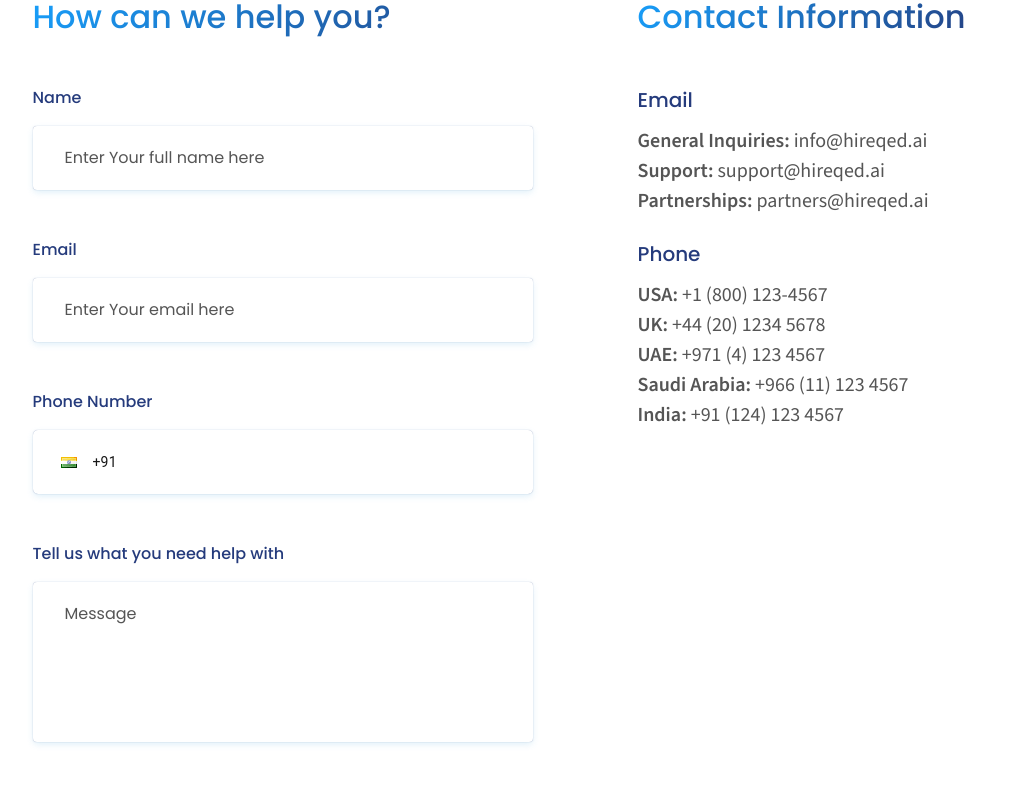
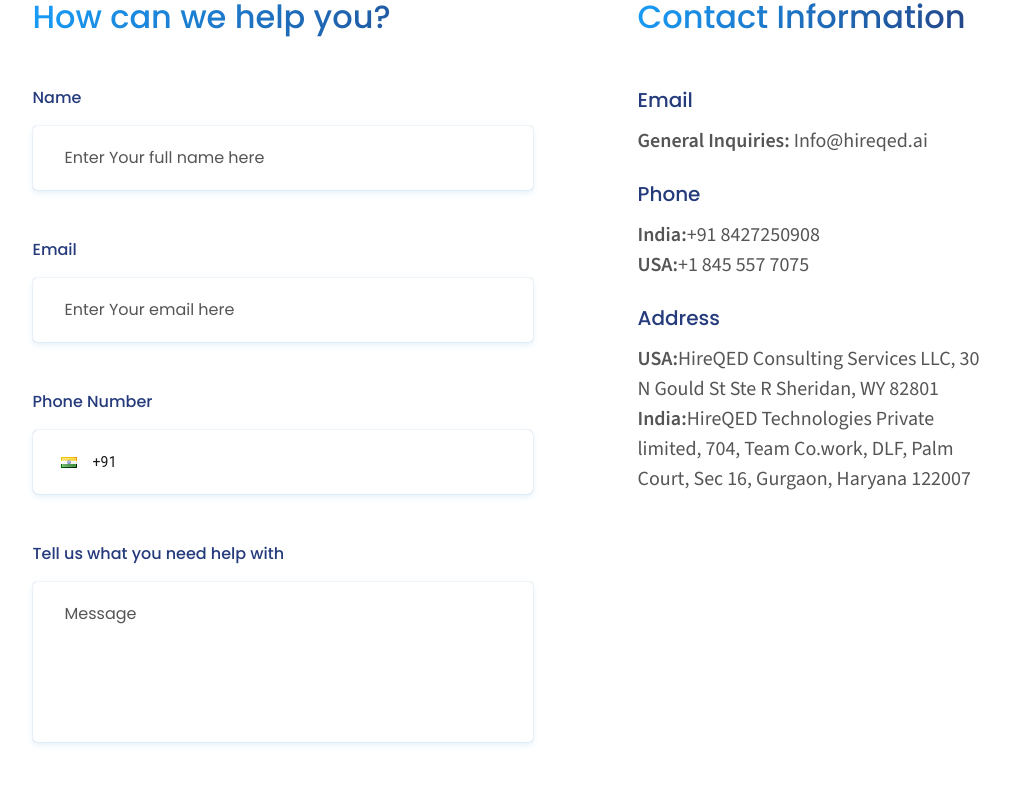
Before and after one commit to Harshad812/hireqed, a Next.js app: page /contact-us in a window 1280 px wide. Shown: the part 660-1448 px from the top of the page, without its empty margins (130-1140 px from the left). Built offline with nearby package versions, Linux system fonts and the light colour scheme.

Commit message:
Fixed design issues

```diff
--- a/src/components/ContactUs/ContactUsForm/index.tsx
+++ b/src/components/ContactUs/ContactUsForm/index.tsx
@@ -164,16 +164,16 @@
                   <ul className="xl:*:text-xl sm:text-lg text-base xl:*:leading-[30px] *:font-normal *:font-source *:text-gray-600">
                     <li>
                       <span className="font-semibold">General Inquiries:</span>{" "}
-                      info@hireqed.ai
+                      Info@hireqed.ai
                     </li>
-                    <li>
+                    {/* <li>
                       <span className="font-semibold">Support:</span>{" "}
                       support@hireqed.ai
                     </li>
                     <li>
                       <span className="font-semibold">Partnerships:</span>{" "}
                       partners@hireqed.ai
-                    </li>
+                    </li> */}
                   </ul>
                 </div>
                 <div className="flex flex-col gap-3">
@@ -182,24 +182,29 @@
                   </h6>
                   <ul className="xl:*:text-xl sm:text-lg text-base xl:*:leading-[30px] *:font-normal *:font-source *:text-gray-600">
                     <li>
-                      <span className="font-semibold">USA:</span> +1 (800)
-                      123-4567
+                      <span className="font-semibold">India:</span>
+                      +91 8427250908
                     </li>
                     <li>
-                      <span className="font-semibold">UK:</span> +44 (20) 1234
-                      5678
+                      <span className="font-semibold">USA:</span>
+                      +1 845 557 7075
+                    </li>
+                  </ul>
+                </div>
+                <div className="flex flex-col gap-3">
+                  <h6 className="text-primary-400 text-xl font-medium">
+                    Address
+                  </h6>
+                  <ul className="xl:*:text-xl sm:text-lg text-base xl:*:leading-[30px] *:font-normal *:font-source *:text-gray-600">
+                    <li>
+                      <span className="font-semibold">USA:</span>
+                      HireQED Consulting Services LLC, 30 N Gould St Ste R
+                      Sheridan, WY 82801
                     </li>
                     <li>
-                      <span className="font-semibold">UAE:</span> +971 (4) 123
-                      4567
-                    </li>
-                    <li>
-                      <span className="font-semibold">Saudi Arabia:</span> +966
-                      (11) 123 4567
-                    </li>
-                    <li>
-                      <span className="font-semibold">India:</span> +91 (124)
-                      123 4567
+                      <span className="font-semibold">India:</span>
+                      HireQED Technologies Private limited, 704, Team Co.work,
+                      DLF, Palm Court, Sec 16, Gurgaon, Haryana 122007
                     </li>
                   </ul>
                 </div>
--- a/src/components/Header/index.tsx
+++ b/src/components/Header/index.tsx
@@ -35,7 +35,7 @@
       href: "/about-us",
     },
     {
-      name: "Hire Talent",
+      name: "Hire Resources",
       href: "/hire-from-us",
     },
     {
--- a/src/components/MapSection/index.tsx
+++ b/src/components/MapSection/index.tsx
@@ -1,5 +1,11 @@
-import { Button } from "@/components/Button";
-import { AfricaMap, AsiaMap, EuropeMap, MapImage, MiddleEastMap, NorthAmericaMap } from "@/images";
+import {
+  AfricaMap,
+  AsiaMap,
+  EuropeMap,
+  MapImage,
+  MiddleEastMap,
+  NorthAmericaMap,
+} from "@/images";
 import Image from "next/image";
 
 interface MapSectionProps {
@@ -14,7 +20,9 @@
         <div className="container">
           <div className="flex flex-col 2xl:gap-16 xl:gap-14 lg:gap-12 md:gap-10 gap-8">
             <div className="flex flex-col xl:gap-12 md:gap-11 gap-10">
-              <h2 className="2xl:text-5xl lg:text-4xl sm:text-3xl text-2xl 2xl:leading-[62px] inline-block font-semibold text-center bg-primary-gradient bg-clip-text text-fill-transparent">{title}</h2>
+              <h2 className="2xl:text-5xl lg:text-4xl sm:text-3xl text-2xl 2xl:leading-[62px] inline-block font-semibold text-center bg-primary-gradient bg-clip-text text-fill-transparent">
+                {title}
+              </h2>
               <div className="w-full max-w-[775px] mx-auto text-center">
                 <p className="text-gray-600 xl:text-xl md:text-lg text-base font-normal font-source">
                   {description}
@@ -43,8 +51,12 @@
                     </div>
                     <div className="absolute 2xl:top-[108px] lg:top-[70px] sm:top-[50px] top-[20px] 2xl:left-[88px] lg:left-[68px] sm:left-[50px] left-[20px]">
                       <div className="flex flex-col gap-0.5 bg-white shadow-lg hover:shadow-xl transition-all duration-300 ease-in rounded xl:px-8 lg:px-5 px-4 xl:py-4 py-3 w-full 2xl:max-w-[280px] xl:max-w-[250px] sm:max-w-[210px] max-w-[188px] ">
-                        <h2 className="text-primary-400 font-medium xl:text-xl lg:text-lg text-base capitalize">North America</h2>
-                        <p className="text-gray-600 font-normal font-source xl:text-base lg:text-sm text-xs xl:leading-5">United States of America and Canada</p>
+                        <h2 className="text-primary-400 font-medium xl:text-xl lg:text-lg text-base capitalize">
+                          North America
+                        </h2>
+                        <p className="text-gray-600 font-normal font-source xl:text-base lg:text-sm text-xs xl:leading-5">
+                          United States of America and Canada
+                        </p>
                       </div>
                     </div>
                   </div>
@@ -59,8 +71,12 @@
                     </div>
                     <div className="absolute 2xl:bottom-[135px] xl:bottom-[105px] lg:bottom-[85px] sm:bottom-[345px] bottom-[275px] 2xl:left-[367px] xl:left-[315px] lg:left-[265px] sm:left-[160px] left-[120px]">
                       <div className="flex flex-col gap-0.5 bg-white shadow-lg hover:shadow-xl transition-all duration-300 ease-in rounded xl:px-8 lg:px-5 px-4 xl:py-4 py-3 w-full 2xl:max-w-[280px] xl:max-w-[250px] sm:max-w-[210px] max-w-[188px] ">
-                        <h2 className="text-primary-400 font-medium xl:text-xl lg:text-lg text-base capitalize">Africa</h2>
-                        <p className="text-gray-600 font-normal font-source xl:text-base lg:text-sm text-xs xl:leading-5">South Africa, Nigeria and Botswana</p>
+                        <h2 className="text-primary-400 font-medium xl:text-xl lg:text-lg text-base capitalize">
+                          Africa
+                        </h2>
+                        <p className="text-gray-600 font-normal font-source xl:text-base lg:text-sm text-xs xl:leading-5">
+                          South Africa, Nigeria and Botswana
+                        </p>
                       </div>
                     </div>
                   </div>
@@ -75,8 +91,12 @@
                     </div>
                     <div className="absolute 2xl:top-[210px] xl:top-[165px] lg:top-[115px] sm:top-[45px] top-[15px] 2xl:left-[448px] xl:left-[378px] lg:left-[288px] sm:left-[48px] left-[20px]">
                       <div className="flex flex-col gap-0.5 bg-white shadow-lg hover:shadow-xl transition-all duration-300 ease-in rounded xl:px-8 lg:px-5 px-4 xl:py-4 py-3 w-full 2xl:max-w-[280px] xl:max-w-[250px] sm:max-w-[210px] max-w-[188px] ">
-                        <h2 className="text-primary-400 font-medium xl:text-xl lg:text-lg text-base capitalize">Europe</h2>
-                        <p className="text-gray-600 font-normal font-source xl:text-base lg:text-sm text-xs xl:leading-5">UK, Germany, Ireland and France</p>
+                        <h2 className="text-primary-400 font-medium xl:text-xl lg:text-lg text-base capitalize">
+                          Europe
+                        </h2>
+                        <p className="text-gray-600 font-normal font-source xl:text-base lg:text-sm text-xs xl:leading-5">
+                          UK, Germany, Ireland and France
+                        </p>
                       </div>
                     </div>
                   </div>
@@ -91,8 +111,12 @@
                     </div>
                     <div className="absolute 2xl:top-[326px] xl:top-[276px] lg:top-[225px] top-[0px] 2xl:right-[302px] xl:right-[270px] lg:right-[220px] right-[15px]">
                       <div className="flex flex-col gap-0.5 bg-white shadow-lg hover:shadow-xl transition-all duration-300 ease-in rounded xl:px-8 lg:px-5 px-4 xl:py-4 py-3 w-full 2xl:max-w-[280px] xl:max-w-[250px] sm:max-w-[210px] max-w-[188px] ">
-                        <h2 className="text-primary-400 font-medium xl:text-xl lg:text-lg text-base capitalize">Middle East</h2>
-                        <p className="text-gray-600 font-normal font-source xl:text-base lg:text-sm text-xs xl:leading-5">UAE, Saudi Arabia, Oman, Qatar and Kuwait</p>
+                        <h2 className="text-primary-400 font-medium xl:text-xl lg:text-lg text-base capitalize">
+                          Middle East
+                        </h2>
+                        <p className="text-gray-600 font-normal font-source xl:text-base lg:text-sm text-xs xl:leading-5">
+                          UAE, Saudi Arabia, Oman, Qatar and Kuwait
+                        </p>
                       </div>
                     </div>
                   </div>
@@ -107,21 +131,25 @@
                     </div>
                     <div className="absolute 2xl:bottom-[111px] xl:bottom-[100px] lg:bottom-[80px] sm:bottom-[160px] bottom-[120px] 2xl:right-[96px] xl:right-[90px] lg:right-[80px] sm:right-[160px] right-[115px]">
                       <div className="flex flex-col gap-0.5 bg-white shadow-lg hover:shadow-xl transition-all duration-300 ease-in rounded xl:px-8 lg:px-5 px-4 xl:py-4 py-3 w-full 2xl:max-w-[280px] xl:max-w-[250px] sm:max-w-[210px] max-w-[188px] ">
-                        <h2 className="text-primary-400 font-medium xl:text-xl lg:text-lg text-base capitalize">Asia</h2>
-                        <p className="text-gray-600 font-normal font-source xl:text-base lg:text-sm text-xs xl:leading-5">India, Singapore, Malaysia and Thailand</p>
+                        <h2 className="text-primary-400 font-medium xl:text-xl lg:text-lg text-base capitalize">
+                          Asia
+                        </h2>
+                        <p className="text-gray-600 font-normal font-source xl:text-base lg:text-sm text-xs xl:leading-5">
+                          India, Singapore, Malaysia and Thailand
+                        </p>
                       </div>
                     </div>
                   </div>
                 </div>
               </div>
-              <div className="flex justify-center">
+              {/* <div className="flex justify-center">
                 <Button
                   variant="fill"
                   label="See all locations"
                   type="submit"
                   className="sm:py-4 py-3 sm:px-12 px-8 sm:min-w-[240px] min-w-[180px] lg:text-base sm:text-sm text-xs leading-5 font-poppins font-medium sm:rounded-lg rounded text-white border-0 bg-accent-300 hover:bg-accent-200 transition-all duration-500 ease-in"
                 />
-              </div>
+              </div> */}
             </div>
           </div>
         </div>
--- a/src/constants/data.ts
+++ b/src/constants/data.ts
@@ -79,11 +79,8 @@
   MoneyBagIcon,
   EarthWithStandIcon,
   PointerArrow,
-  FacebookIcon,
   TwitterIcon,
-  InstagramIcon,
   LinkdinIcon,
-  YoutubeIcon,
 } from "@/components/Icons";
 
 export const titleData = [
@@ -187,7 +184,7 @@
     id: 2,
     title: "Analytics & AI Resources",
     description:
-      "Explore data-driven success by accessing top-tier analytics and AI talent to enhance your business decision-making process.",
+      "Explore data-driven success by accessing top-tier analytics and AI resources to enhance your business decision-making process.",
     imageSrc: AnalyticsLogo,
     imageAlt: "AI Illustration",
     buttonLabel: "Learn More",
@@ -242,7 +239,7 @@
     logo: rocketIcon,
     title: "Efficiency at Speed",
     description:
-      "Accelerate your hiring process and secure the right talent swiftly, allowing you to focus on driving your projects to success.",
+      "Accelerate your hiring process and secure the right resources swiftly, allowing you to focus on driving your projects to success.",
     stroke: true,
   },
   {
@@ -296,29 +293,29 @@
 ];
 
 export const socialMediaData = [
-  {
-    id: 1,
-    link: "/",
-    logo: FacebookIcon,
-  },
+  // {
+  //   id: 1,
+  //   link: "/",
+  //   logo: FacebookIcon,
+  // },
   {
     id: 2,
     link: "https://x.com/HireQEDai",
     logo: TwitterIcon,
   },
-  {
-    id: 3,
-    link: "/",
-    logo: InstagramIcon,
-  },
+  // {
+  //   id: 3,
+  //   link: "/",
+  //   logo: InstagramIcon,
+  // },
   {
     id: 4,
     link: "https://www.linkedin.com/company/hireqed-ai",
     logo: LinkdinIcon,
   },
-  {
-    id: 5,
-    link: "/",
-    logo: YoutubeIcon,
-  },
+  // {
+  //   id: 5,
+  //   link: "/",
+  //   logo: YoutubeIcon,
+  // },
 ];
--- a/src/container/AboutUs/index.tsx
+++ b/src/container/AboutUs/index.tsx
@@ -1,9 +1,4 @@
-import {
-  AboutUsSection,
-  BannerSection,
-  PromoSection,
-  TestimonialsSection,
-} from "@/components";
+import { AboutUsSection, BannerSection, PromoSection } from "@/components";
 import { OurCoreValues, OurCulture, OurSection } from "@/components/AboutUs";
 import { AboutUsHeroImage } from "@/images";
 
@@ -23,7 +18,7 @@
         withButton={false}
       />
       <OurCulture />
-      <TestimonialsSection />
+      {/* <TestimonialsSection /> */}
       <PromoSection />
     </div>
   );
--- a/src/container/HowItWorks/index.tsx
+++ b/src/container/HowItWorks/index.tsx
@@ -3,7 +3,6 @@
   ExperienceEfficiency,
   HiringJourney,
   PromoSection,
-  TestimonialsSection,
 } from "@/components";
 import { HireUsHeroImage } from "@/images";
 
@@ -22,7 +21,7 @@
       />
       <HiringJourney />
       <ExperienceEfficiency />
-      <TestimonialsSection />
+      {/* <TestimonialsSection /> */}
       <PromoSection withImage />
     </div>
   );
--- a/src/container/PartnerWithUs/index.tsx
+++ b/src/container/PartnerWithUs/index.tsx
@@ -4,7 +4,6 @@
   OurProcess,
   PartnerWithHireQED,
   PromoSection,
-  TestimonialsSection,
   WhyPartnerWithUs,
 } from "@/components";
 import { PartnerWithUsHeroImage } from "@/images";
@@ -29,7 +28,7 @@
         title="We aim to empower organizations by connecting them with the right resources swiftly and efficiently, streamlining the process to ensure quality, reliability, and a seamless experience for any project. Our platform enables businesses to access a diverse network of skilled professionals and trusted vendors, fostering collaboration and driving success across industries."
         withButton={true}
       />
-      <TestimonialsSection />
+      {/* <TestimonialsSection /> */}
       <PromoSection />
     </div>
   );
```
